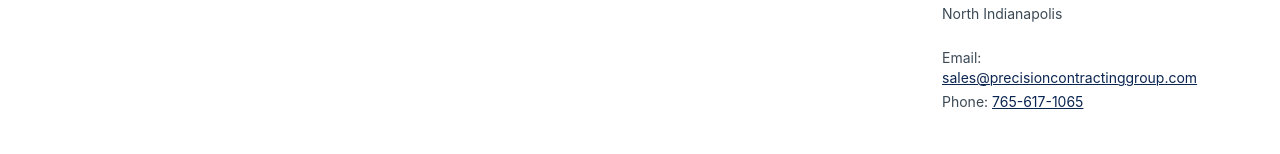
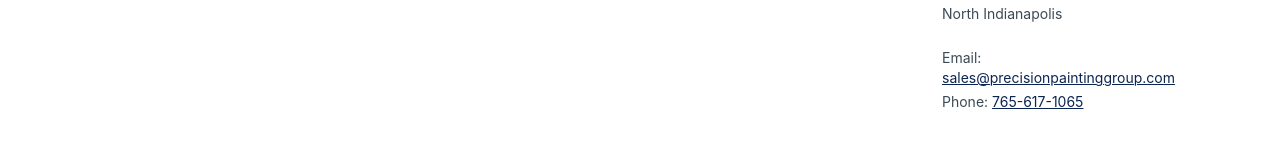
Before and after one commit to tgoodall3/PrecisionContracting, a React (Vite) app in the folder pcg-site/: page /about in a window 1280 px wide. Shown: the part 2175-2329 px from the top of the page. Built offline with nearby package versions, Linux system fonts and the light colour scheme.

Commit message:
email edit

```diff
--- a/pcg-site/src/config.ts
+++ b/pcg-site/src/config.ts
@@ -1,7 +1,7 @@
 export const SITE_NAME = 'Precision Contracting Group';
 export const SITE_URL = 'https://www.precisioncontractinggroup.com';
 export const FORMSPREE_ID = 'YOUR_ID_HERE';
-export const CONTACT_EMAIL = 'sales@precisioncontractinggroup.com';
+export const CONTACT_EMAIL = 'sales@precisionpaintinggroup.com';
 export const CONTACT_PHONE = '765-617-1065';
 export const SERVICE_AREAS = [
   'Carmel',
```
